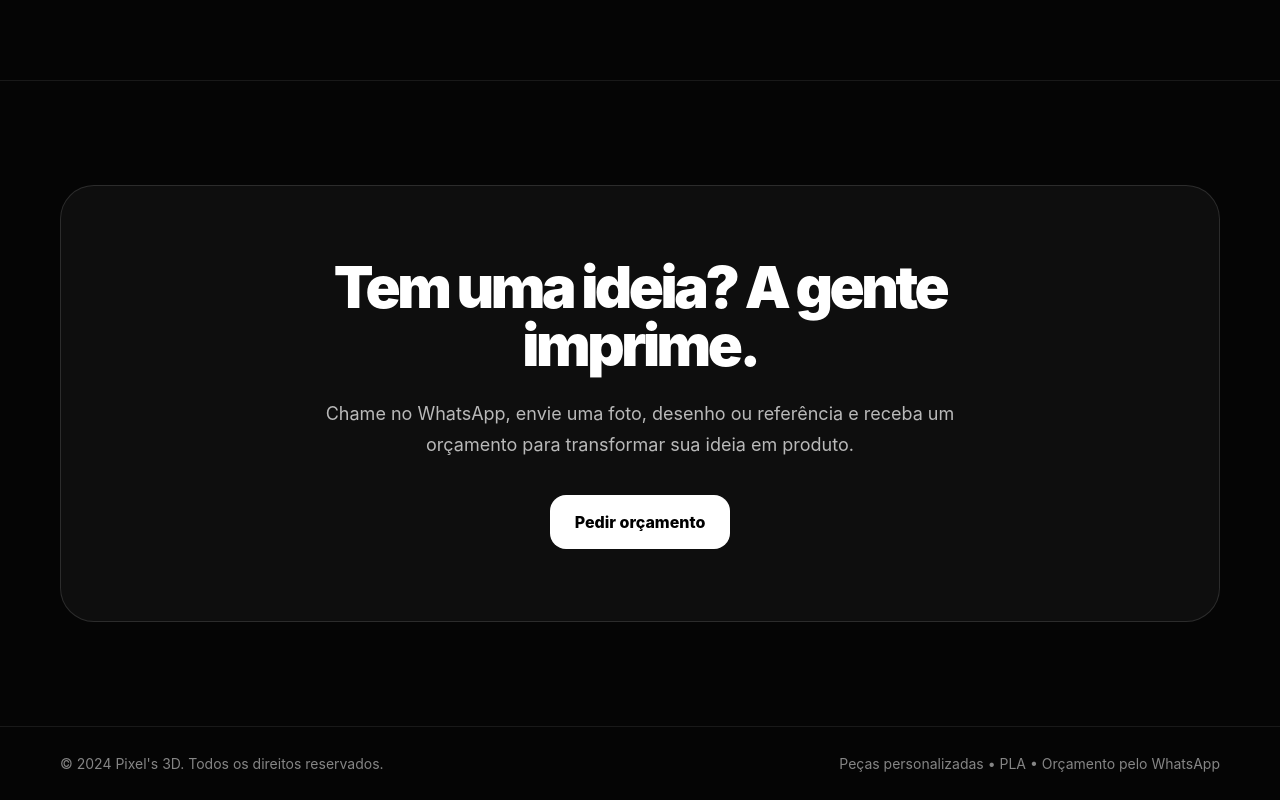
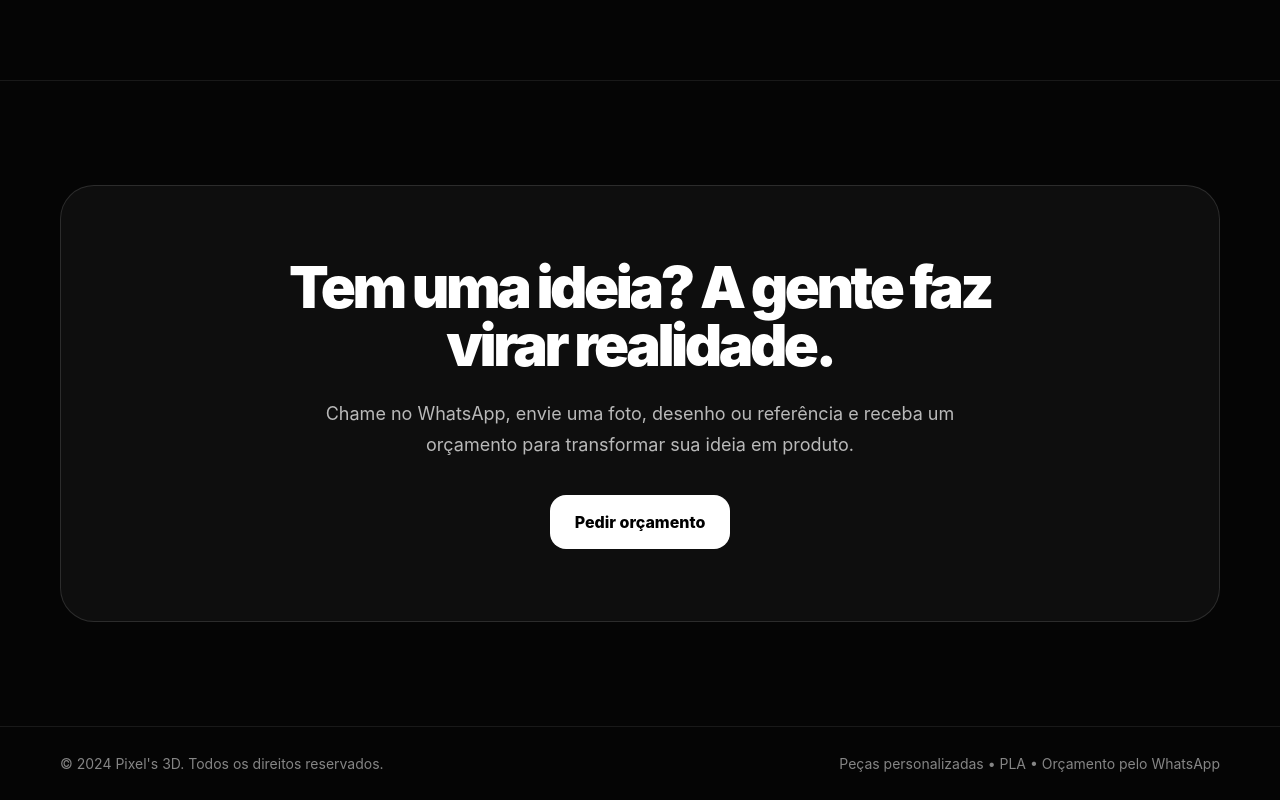
Before and after one commit to thairancorrea4-lab/pixels-3d-site, a React (Vite) app: page / in a window 1280 px wide. Shown: the part 4181-4981 px from the top of the page. Built offline with nearby package versions, Linux system fonts and the light colour scheme.

Commit message:
Update App.jsx

```diff
--- a/src/App.jsx
+++ b/src/App.jsx
@@ -294,7 +294,7 @@ function App() {
       <section className="section cta">
         <div className="container">
           <div className="cta-box">
-            <h2>Tem uma ideia? A gente imprime.</h2>
+            <h2>Tem uma ideia? A gente faz virar realidade.</h2>
             <p>
               Chame no WhatsApp, envie uma foto, desenho ou referência e receba um
               orçamento para transformar sua ideia em produto.
```
